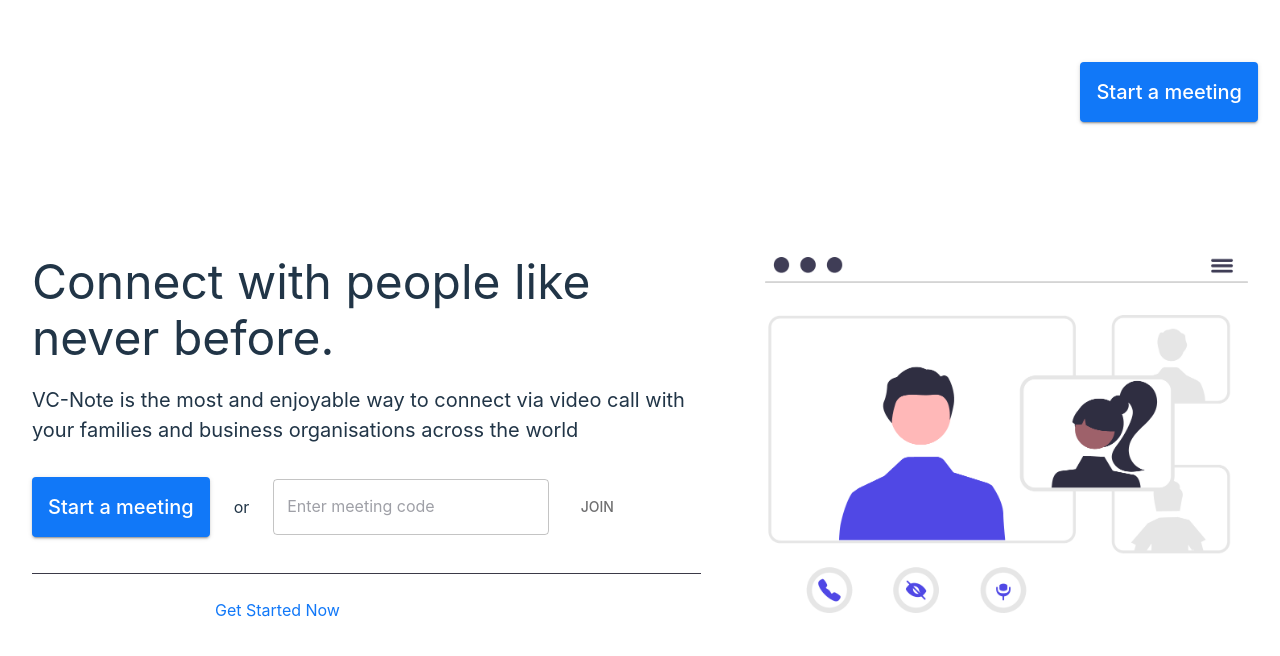
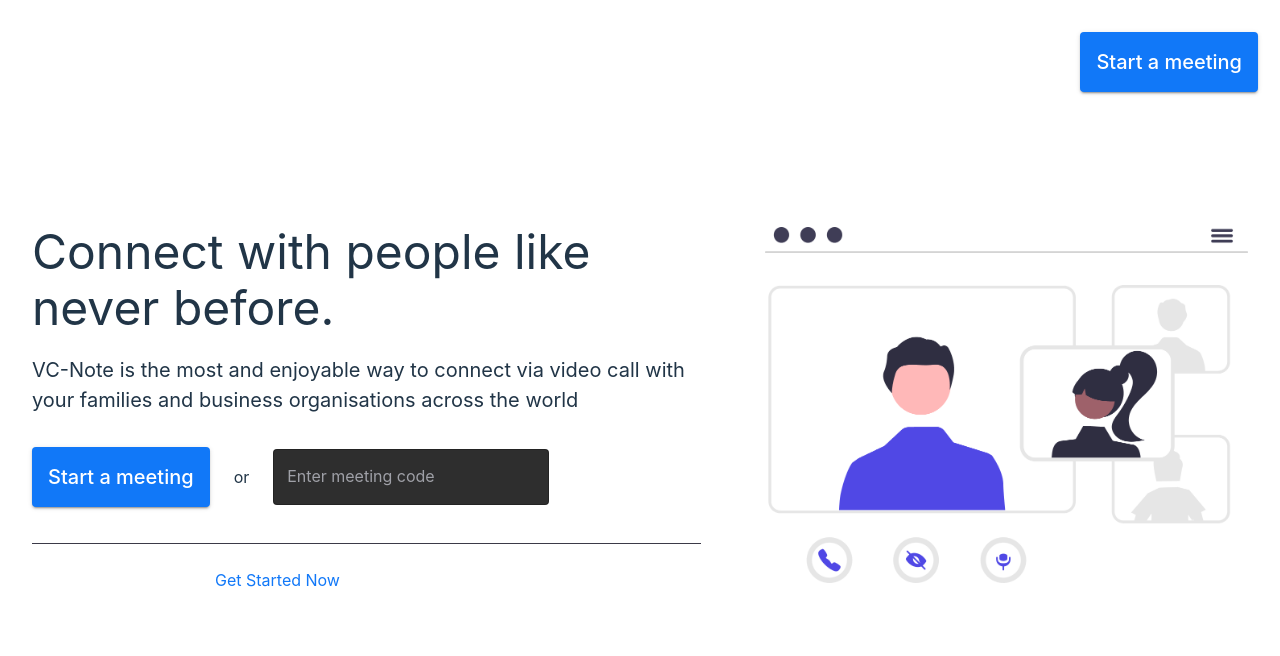
Before and after one commit to leeh-nix/VC-Note, a React (Vite) app: page / in a window 1280 px wide. Shown: the top 656 px of the page. Built offline with nearby package versions, Linux system fonts and the light colour scheme.

Commit message:
fixed navbar not on top

```diff
--- a/src/index.css
+++ b/src/index.css
@@ -27,7 +27,6 @@
 body {
   margin: 0;
   display: flex;
-  place-items: center;
   min-width: 320px;
   min-height: 100vh;
 }
--- a/src/pages/Landing.jsx
+++ b/src/pages/Landing.jsx
@@ -24,7 +24,7 @@
   return (
     // <Box sx={{ minHeight: "100vh" }}>
     <Box>
-      <Box sx={{ padding: "0rem 1.375rem 1rem", display: "flex", alignContent: "space-between" }}>
+      <Box sx={{ padding: "0rem 1.375rem 1rem", display: "flex", alignContent: "space-between", marginTop: '2rem' }}>
         <Typography sx={{ fontSize: "2.5rem", fontFamily: "Roboto Condensed", flex: "1", color: "#fff" }} align="left">
           <MUIlink component={Link} to="/" sx={{ marginLeft: "0.3125rem", color: "#fff" }} underline="none">
             VC-Note
@@ -60,8 +60,8 @@
             </Button>
             <Typography>or</Typography>
             <Box sx={{ display: "flex", alignItems: "center", gap: "1rem" }}>
-              <TextField id="outlined-basic" label="Enter meeting code" variant="outlined" />
-              <Button variant="text" sx={{ color: "#6F6F70" }}>
+              <TextField id="outlined-basic" label="Enter meeting code" variant="outlined" sx={{ backgroundColor: "#2e2e2e", borderRadius: "0.25rem" }} />
+              <Button variant="text" sx={{ color: "#ffffffde" }}>
                 Join
               </Button>
             </Box>
--- a/src/pages/Login.jsx
+++ b/src/pages/Login.jsx
@@ -89,7 +89,7 @@
   // }, [user, loading]);
 
   return (
-    <Box sx={{ width: "31.25rem", margin: "0 auto", position: "relative" }}>
+    <Box sx={{ width: "31.25rem", margin: "0 auto", position: "relative", height: "100%" }}>
       <Box sx={{ border: "1px solid #434a4a", borderRadius: "0.9375rem", position: "absolute", width: "100%", top: "50%", transform: "translate(0, -50%)" }}>
         <Box sx={{ maxWidth: "26.5rem", margin: "0 auto" }}>
           <Typography variant="h5" sx={{ marginTop: "1.875rem" }}>
--- a/src/pages/Signup.jsx
+++ b/src/pages/Signup.jsx
@@ -99,7 +99,7 @@
   //   }, [user, loading]);
 
   return (
-    <Box sx={{ width: "31.25rem", margin: "0 auto", position: "relative" }}>
+    <Box sx={{ width: "31.25rem", margin: "0 auto", position: "relative", height: "100%" }}>
       <Box sx={{ border: "1px solid #434a4a", borderRadius: "0.9375rem", position: "absolute", width: "100%", top: "50%", transform: "translate(0, -50%)" }}>
         <Box sx={{ maxWidth: "26.5rem", margin: "0 auto" }}>
           <Typography variant="h5" sx={{ marginTop: "1.875rem" }}>
```
